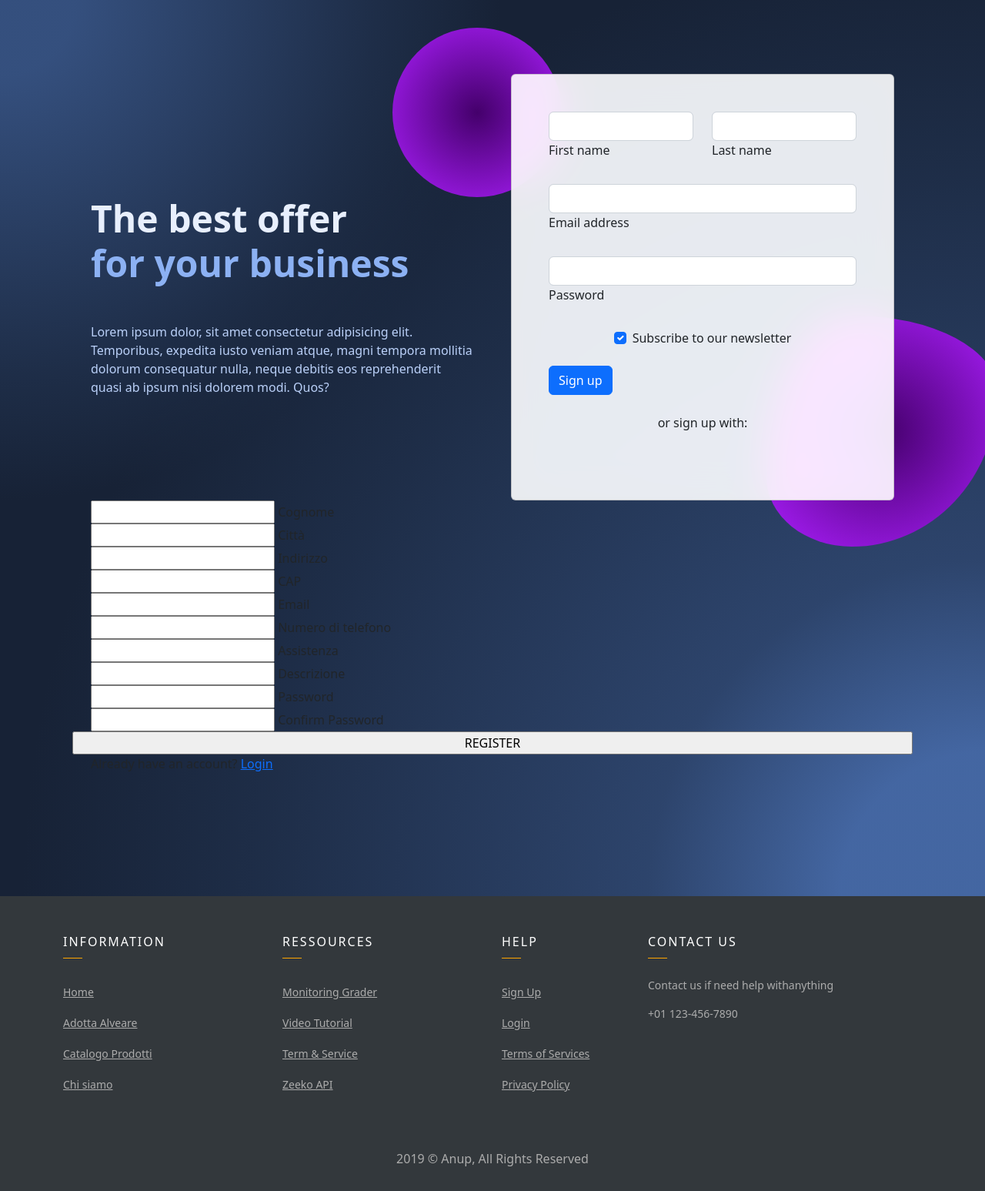
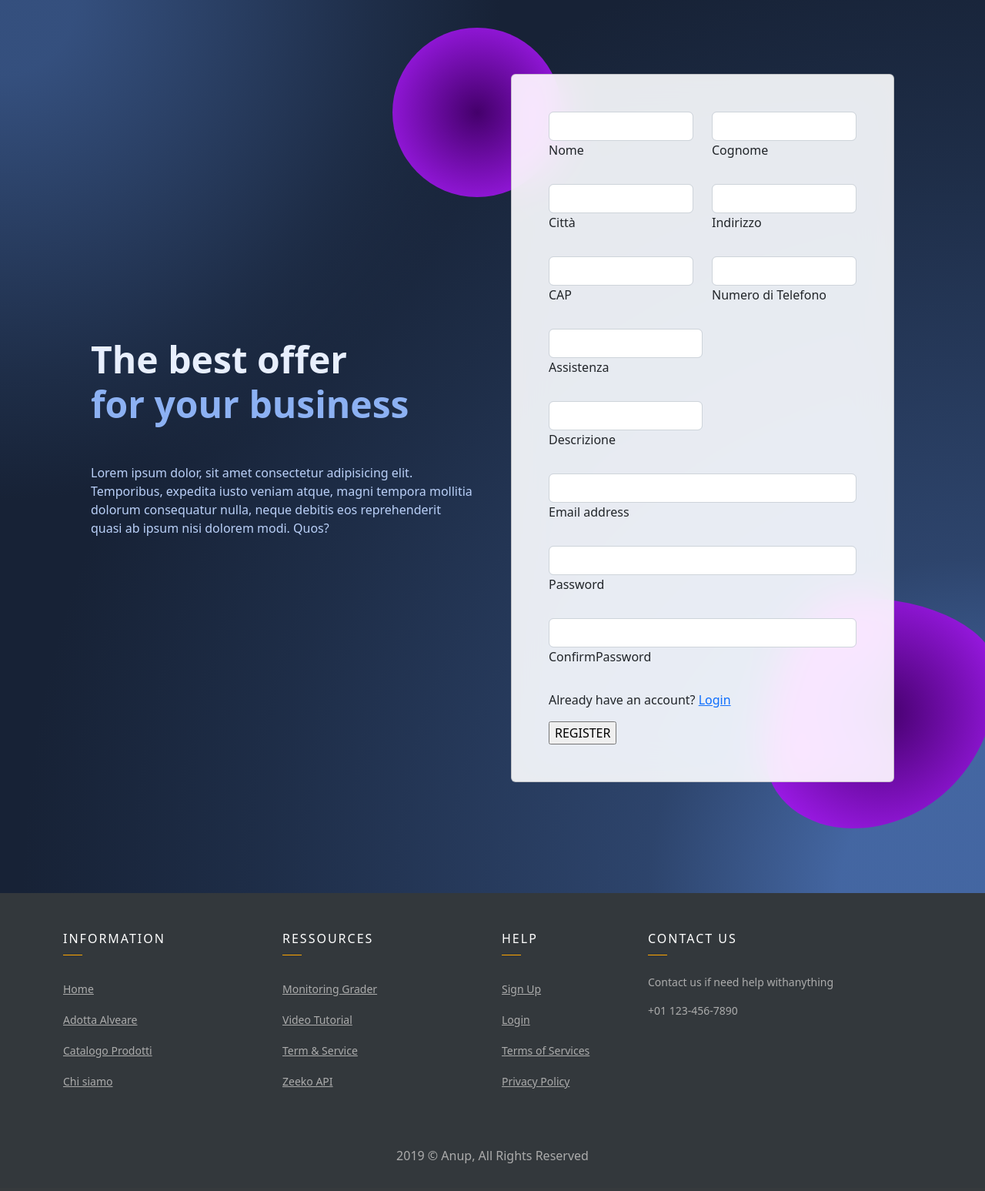
Before and after one commit to gianwario/BeeHave, a Flask app: page /registrazione_apicoltore in a window 1280 px wide. Shown: the part 56-1603 px from the top of the page at 77% size. After the commit the page ends 1567 px from the top, so only its background shows below. Run offline with Flask 2, Linux system fonts and the light colour scheme; parts of the project's set-up code (start-up, migrations or seed data) failed here and were passed over.

Commit message:
Navbar vr5.0 + fix registration

```diff
--- a/Website/flaskr/templates/registrazione_apicoltore.html
+++ b/Website/flaskr/templates/registrazione_apicoltore.html
@@ -78,128 +78,96 @@
 
         <div class="card bg-glass">
           <div class="card-body px-4 py-5 px-md-5">
-            <form>
+
+              <form id="form" method="post" action="/registrazione_ap">
               <!-- 2 column grid layout with text inputs for the first and last names -->
               <div class="row">
                 <div class="col-md-6 mb-4">
                   <div class="form-outline">
-                    <input type="text" id="form3Example1" class="form-control" />
-                    <label class="form-label" for="form3Example1">First name</label>
+                    <input type="text" name="nome" id="nome" class="form-control" required/>
+                    <label class="form-label" for="nome">Nome</label>
                   </div>
                 </div>
                 <div class="col-md-6 mb-4">
                   <div class="form-outline">
-                    <input type="text" id="form3Example2" class="form-control" />
-                    <label class="form-label" for="form3Example2">Last name</label>
+                    <input type="text" name="cognome" id="cognome" class="form-control"required />
+                    <label class="form-label" for="cognome">Cognome</label>
                   </div>
                 </div>
               </div>
+            <div class="row">
+                <div class="col-md-6 mb-4">
+                  <div class="form-outline">
+                    <input type="text" name="citta" id="citta" class="form-control"required />
+                    <label class="form-label" for="citta">Città</label>
+                  </div>
+                </div>
+                <div class="col-md-6 mb-4">
+                  <div class="form-outline">
+                    <input type="text" name="indirizzo"id="indirizzo" class="form-control" required/>
+                    <label class="form-label" for="indirizzo">Indirizzo</label>
+                  </div>
+                </div>
+              </div>
+            <div class="row">
+                <div class="col-md-6 mb-4">
+                  <div class="form-outline">
+                    <input type="text" name="cap" id="cap" class="form-control" required/>
+                    <label class="form-label" for="cap">CAP</label>
+                  </div>
+                </div>
+                <div class="col-md-6 mb-4">
+                  <div class="form-outline">
+                    <input type="text" name="telefono"id="telefono" class="form-control" required/>
+                    <label class="form-label" for="telefono">Numero di Telefono</label>
+                  </div>
+                </div>
+              </div>
+             <div class="col-md-6 mb-4">
+                  <div class="form-outline">
+                    <input type="text" name="assistenza"id="assistenza" class="form-control" required/>
+                    <label class="form-label" for="telefono">Assistenza</label>
+                  </div>
+             </div>
+
+            <div class="col-md-6 mb-4">
+                  <div class="form-outline">
+                    <input type="text" name="descrizione"id="descrizione" class="form-control"required />
+                    <label class="form-label" for="telefono">Descrizione</label>
+                  </div>
+                </div>
+
 
               <!-- Email input -->
               <div class="form-outline mb-4">
-                <input type="email" id="form3Example3" class="form-control" />
-                <label class="form-label" for="form3Example3">Email address</label>
+                <input type="email" name="email"id="email" class="form-control" required/>
+                <label class="form-label" for="email">Email address</label>
               </div>
 
               <!-- Password input -->
               <div class="form-outline mb-4">
-                <input type="password" id="form3Example4" class="form-control" />
-                <label class="form-label" for="form3Example4">Password</label>
+                <input type="password" name="password"id="password" class="form-control" required/>
+                <label class="form-label" for="password">Password</label>
+              </div>
+            <div class="form-outline mb-4">
+                <input type="password" name="cpwd"id="cpwd" class="form-control"required />
+                <label class="form-label" for="cpwd">ConfirmPassword</label>
               </div>
 
-              <!-- Checkbox -->
-              <div class="form-check d-flex justify-content-center mb-4">
-                <input class="form-check-input me-2" type="checkbox" value="" id="form2Example33" checked />
-                <label class="form-check-label" for="form2Example33">
-                  Subscribe to our newsletter
-                </label>
-              </div>
 
-              <!-- Submit button -->
-              <button type="submit" class="btn btn-primary btn-block mb-4">
-                Sign up
-              </button>
 
-              <!-- Register buttons -->
-              <div class="text-center">
-                <p>or sign up with:</p>
-                <button type="button" class="btn btn-link btn-floating mx-1">
-                  <i class="fab fa-facebook-f"></i>
-                </button>
 
-                <button type="button" class="btn btn-link btn-floating mx-1">
-                  <i class="fab fa-google"></i>
-                </button>
 
-                <button type="button" class="btn btn-link btn-floating mx-1">
-                  <i class="fab fa-twitter"></i>
-                </button>
-
-                <button type="button" class="btn btn-link btn-floating mx-1">
-                  <i class="fab fa-github"></i>
-                </button>
-              </div>
+                <div class="form-footer">
+                    <p>Already have an account? <a class="form-link" href="{{url_for('views.login_page')}}">Login</a></p>
+                </div>
             </form>
-          </div>
+              <input form="form" type="submit" name="register" id="register" value="REGISTER">
         </div>
-      </div>
-
-          <div class="inputWrapper">
-            <input type="text" name="cognome" id="cognome" required="">
-            <label for="cognome">Cognome</label>
-          </div>
-
-          <div class="inputWrapper">
-            <input type="text" name="citta" id="citta" required="">
-            <label for="citta">Città</label>
-          </div>
-
-          <div class="inputWrapper">
-            <input type="text" name="indirizzo" id="indirizzo" required="">
-            <label for="indirizzo">Indirizzo</label>
-          </div>
-
-           <div class="inputWrapper">
-            <input type="text" name="cap" id="cap" required="">
-            <label for="cap">CAP</label>
-          </div>
-
-          <div class="inputWrapper">
-            <input type="email" name="email" id="email" required="">
-            <label for="email">Email</label>
-          </div>
-
-          <div class="inputWrapper">
-            <input type="text" name="telefono" id="telefono" required="">
-            <label for="telefono">Numero di telefono</label>
-          </div>
-          <div class="inputWrapper">
-            <input type="text" name="assistenza" id="assistenza" required="">
-            <label for="assistenza">Assistenza</label>
-          </div>
-           <div class="inputWrapper">
-            <input type="text" name="descrizione" id="descrizione" required="">
-            <label for="descrizione">Descrizione</label>
-          </div>
-
-          <div class="inputWrapper">
-            <input type="password" name="password" id="password" required="">
-            <label for="password">Password</label>
-          </div>
-
-          <div class="inputWrapper">
-            <input type="password" name="cpwd" id="cpwd" required="">
-            <label for="cpwd">Confirm Password</label>
-          </div>
-
-        </form>
-
-      <input form="form" type="submit" name="register" id="register" value="REGISTER">
-
-    <div class="form-footer">
-      <p>Already have an account? <a class="form-link" href="{{url_for('views.login_page')}}">Login</a></p>
     </div>
   </div>
+</div>
+</div>
 </section>
 <!-- Section: Design Block -->
 {% endblock %}
```
Also changed, not shown: Website/flaskr/gestione_utente/GestioneUtenteController.py (+5 -12 lines).
